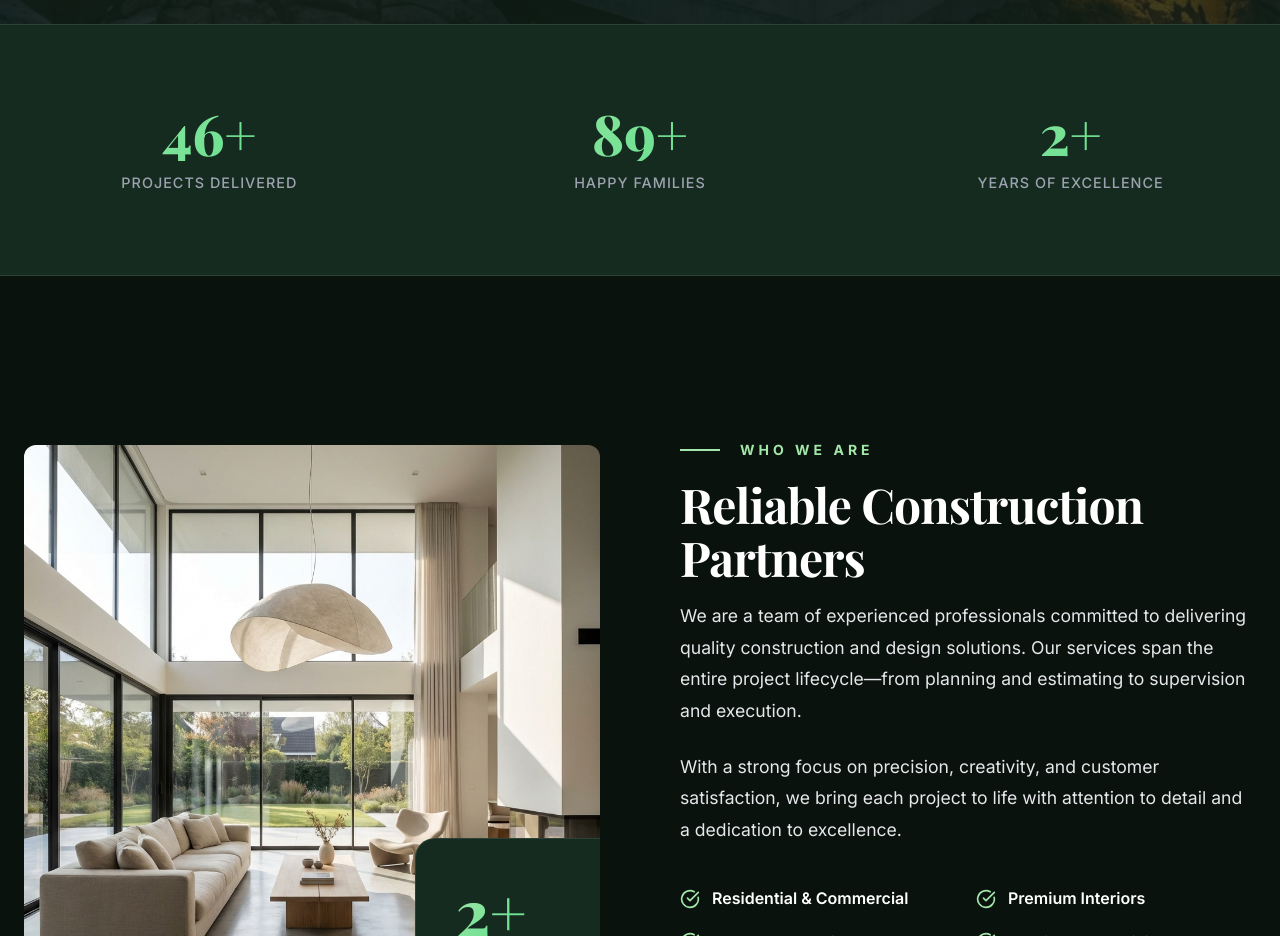
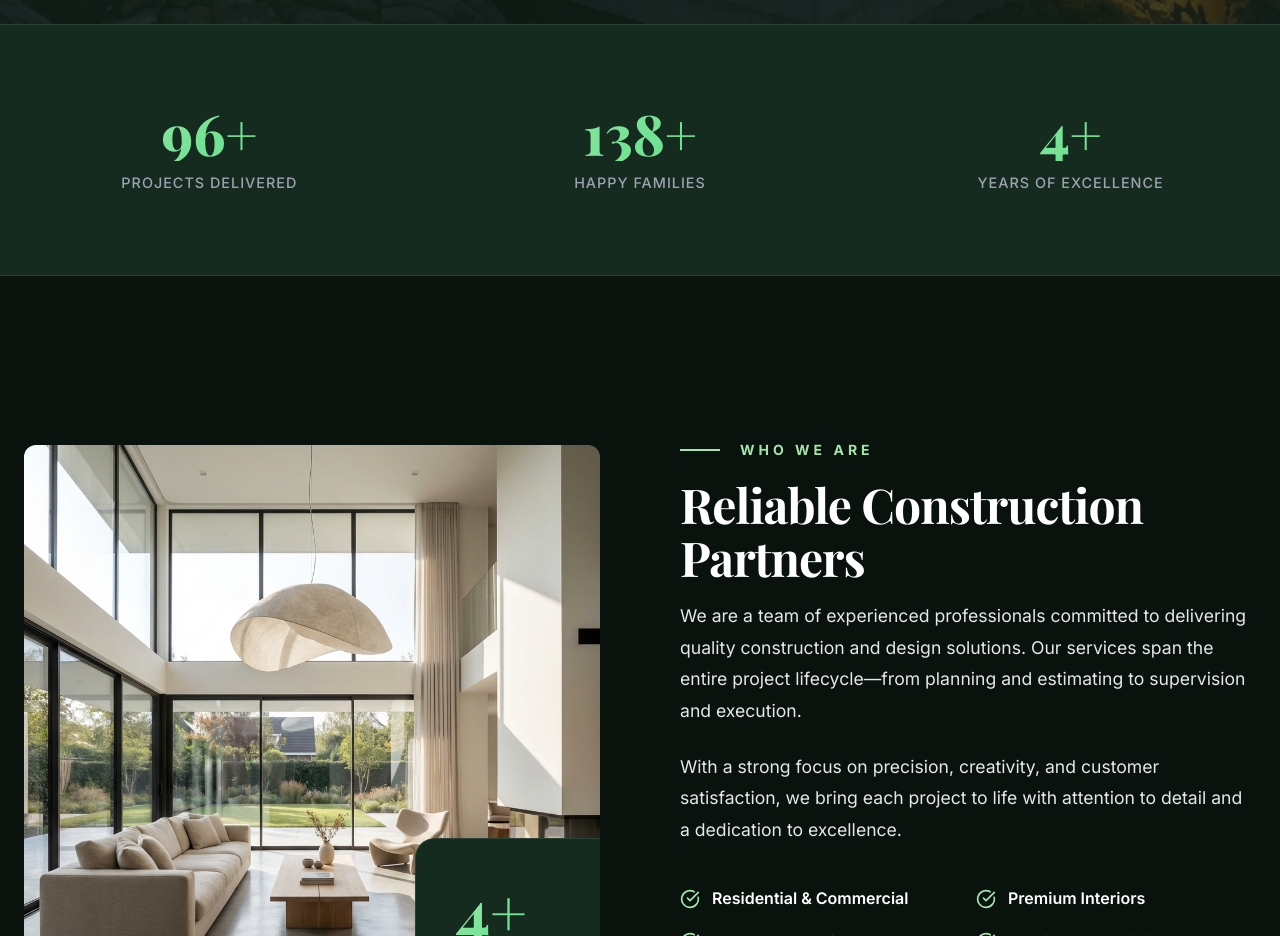
Before and after one commit to Athulprgm/gurukripa-builders, a React (Vite) app: page / in a window 1280 px wide. Shown: the part 776-1712 px from the top of the page. Built offline with nearby package versions, Linux system fonts and the light colour scheme.

Commit message:
Update company stats and experience years

```diff
--- a/src/components/About.jsx
+++ b/src/components/About.jsx
@@ -15,7 +15,7 @@ const About = () => {
           >
             <img src="/about-new.png" alt="Modern Interior" />
             <div className="experience-badge">
-              <span className="years">2+</span>
+              <span className="years">4+</span>
               <span className="text">
                 Years of
                 <br />
--- a/src/components/Stats.jsx
+++ b/src/components/Stats.jsx
@@ -1,9 +1,9 @@
 import { motion } from "framer-motion";
 
 const stats = [
-  { label: "Projects Delivered", value: "46+" },
-  { label: "Happy Families", value: "89+" },
-  { label: "Years of Excellence", value: "2+" },
+  { label: "Projects Delivered", value: "96+" },
+  { label: "Happy Families", value: "138+" },
+  { label: "Years of Excellence", value: "4+" },
 ];
 
 const Stats = () => {
```
